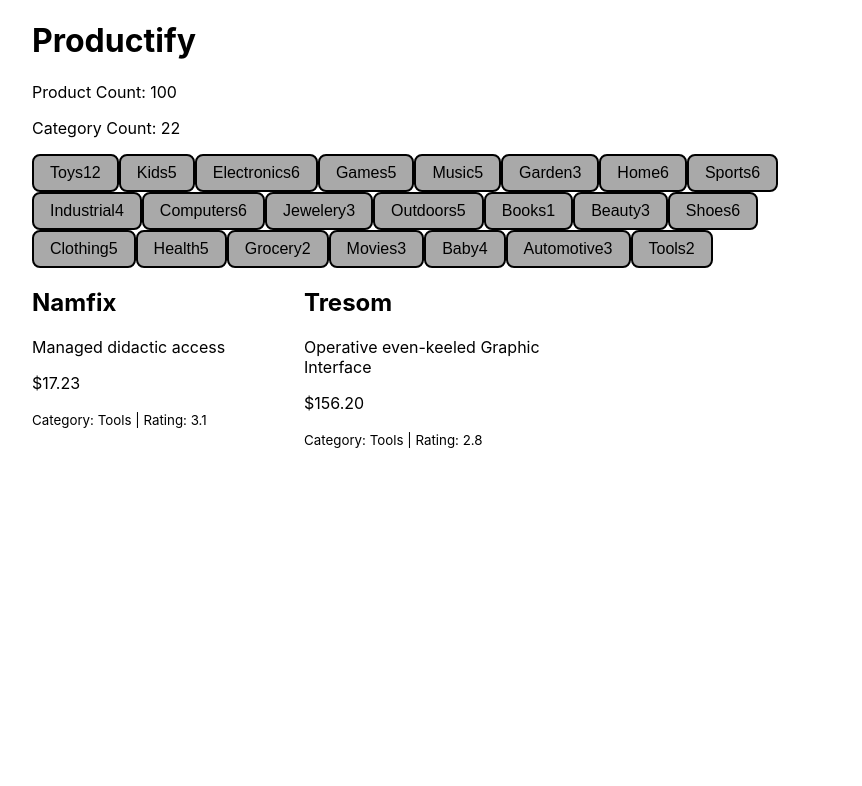
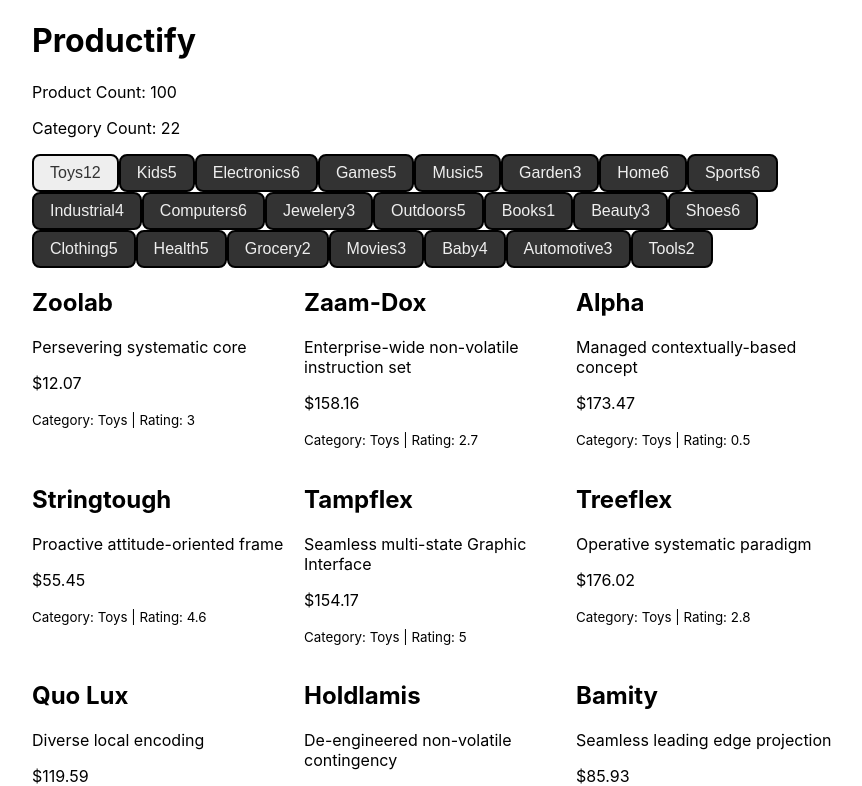
Before and after one commit to djaskulak/react-product-list, a React (Create React App) app: page / in a window 1280 px wide. Shown: the top 786 px of the page, without its empty margins (208-1070 px from the left). Built offline with nearby package versions, Linux system fonts and the light colour scheme.

Commit message:
challenge 9

```diff
--- a/src/App.js
+++ b/src/App.js
@@ -7,7 +7,7 @@ import ProductList from './ProductList';
 import Header from './Header';
 
 function App() {
-  const [category, setCategory] = useState('Tools');
+  const [category, setCategory] = useState('Toys');
 
   return (
     <div className="App">
@@ -18,6 +18,7 @@ function App() {
       />
       <CategoryList
         category = {category}
+        onClick = { newCategory =>  setCategory(newCategory) }
       />
       <ProductList
         category = {category}
--- a/src/CategoryList.css
+++ b/src/CategoryList.css
@@ -8,6 +8,11 @@
     padding: 0.5rem 1rem;
     border: 2px solid black;
     border-radius: 0.5rem;
-    background-color: darkgray;
-    color: black;
+    background-color: #333;
+    color: #eee;
 }
+
+button.selected {
+    background-color: #eee;
+    color: #333;
+}
--- a/src/CategoryList.js
+++ b/src/CategoryList.js
@@ -1,12 +1,17 @@
 import {catsAndCounts} from './data';
 import './CategoryList.css';
 
-function CategoryList() {
+function CategoryList(props) {
+  const { category, onClick } = props;
     return (
         <div className="CategoryList">
           { catsAndCounts.map(obj => {
+            const className = obj.name === category ? 'selected' : ' '
             return (
-              <button>
+              <button
+                className={className}
+                onClick = {() => onClick(obj.name)}
+              >
                 {obj.name}
                 <span>{obj.count}</span>
               </button>
```
Also changed, not shown: src/CategoryButton.css (added), src/CategoryButton.js (added).
